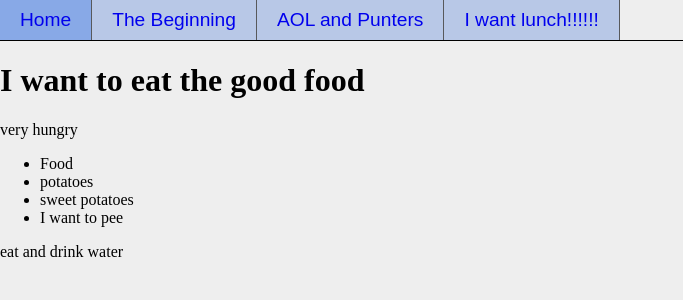
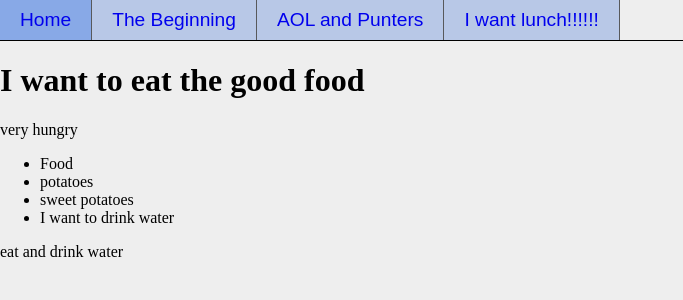
Before and after one commit to IrynaIglehart/Simple-Html-Lesson, a Jekyll site: the page built from i_want_lunch.html, in a window 1280 px wide. Shown: the top 300 px of the page, without its empty margins (0-683 px from the left). Built offline with Jekyll 4.4.1, drawn with Linux system fonts in a browser that asks for light colours.

Commit message:
water update

```diff
--- a/i_want_lunch.html
+++ b/i_want_lunch.html
@@ -10,7 +10,7 @@ layout: default
   <li>Food</li>
   <li>potatoes</li>
   <li>sweet potatoes</li>
-  <li>I want to pee</li>
+  <li>I want to drink water</li>
 </ul>
 
 <p>eat and drink water</p>
```
